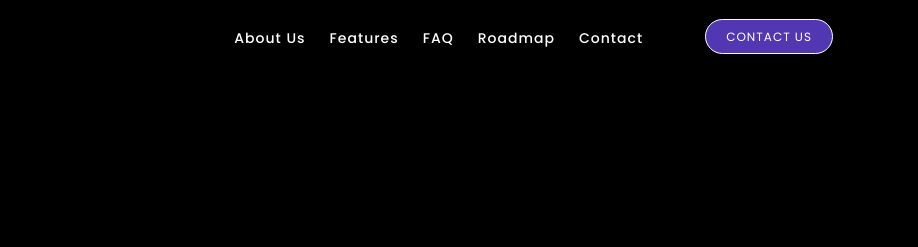
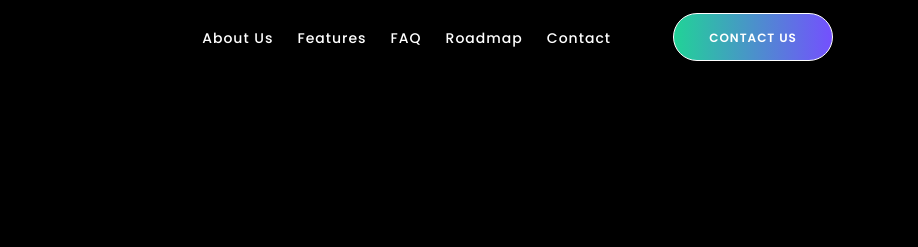
Before and after one commit to ayomideowolana1/okflourish, a plain HTML site: page index.html in a window 1280 px wide. Shown: the top 247 px of the page, 362-1280 px from the left. Drawn offline with Linux system fonts and the light colour scheme.

Commit message:
changed nav cta class

```diff
--- a/index.html
+++ b/index.html
@@ -69,7 +69,7 @@
                     <li class="nav-item">
                         <a class="nav-link" href="#contact">Contact</a>
                     </li>
-                    <li class="lh-55px"><a href="#" class="btn login-btn ml-50">Contact Us</a></li>
+                    <li class="lh-55px"><a href="#" class="btn more-btn ml-50">Contact Us</a></li>
                 </ul>
             </div>
         </div>
```
